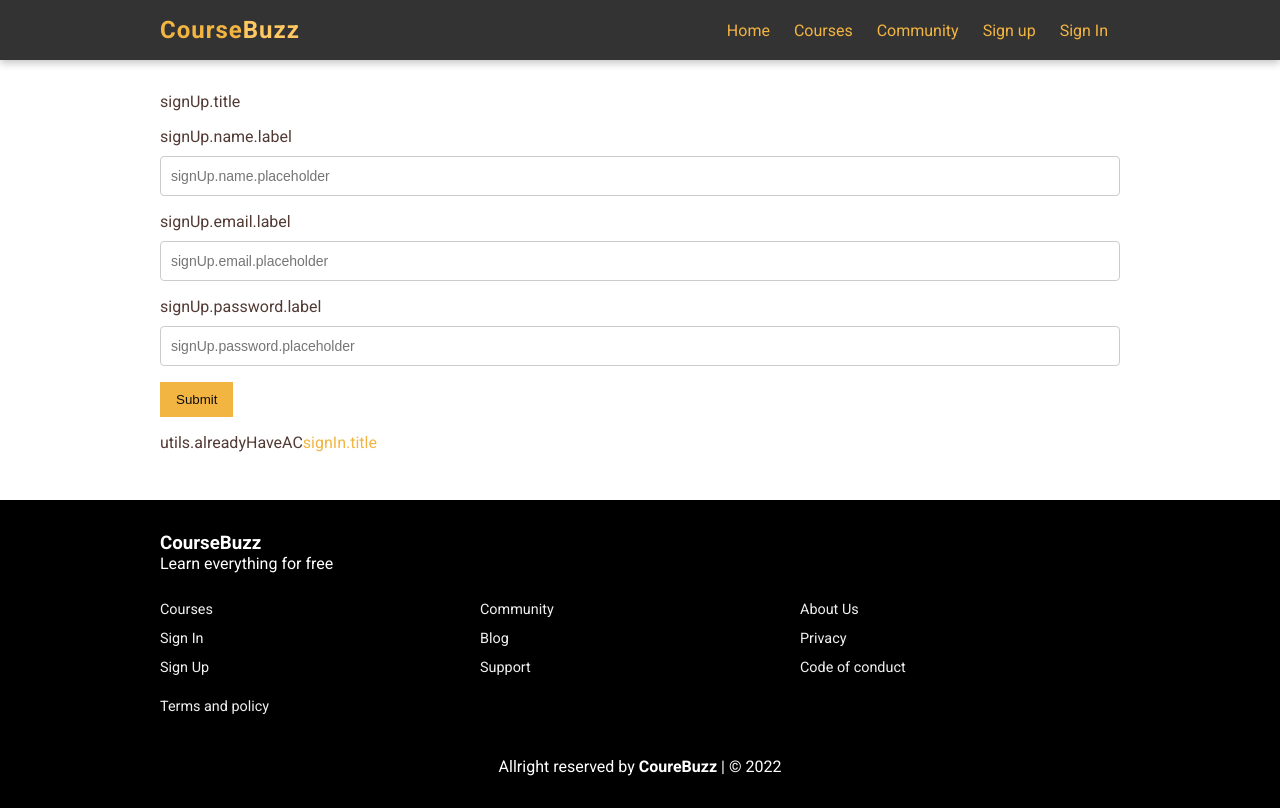
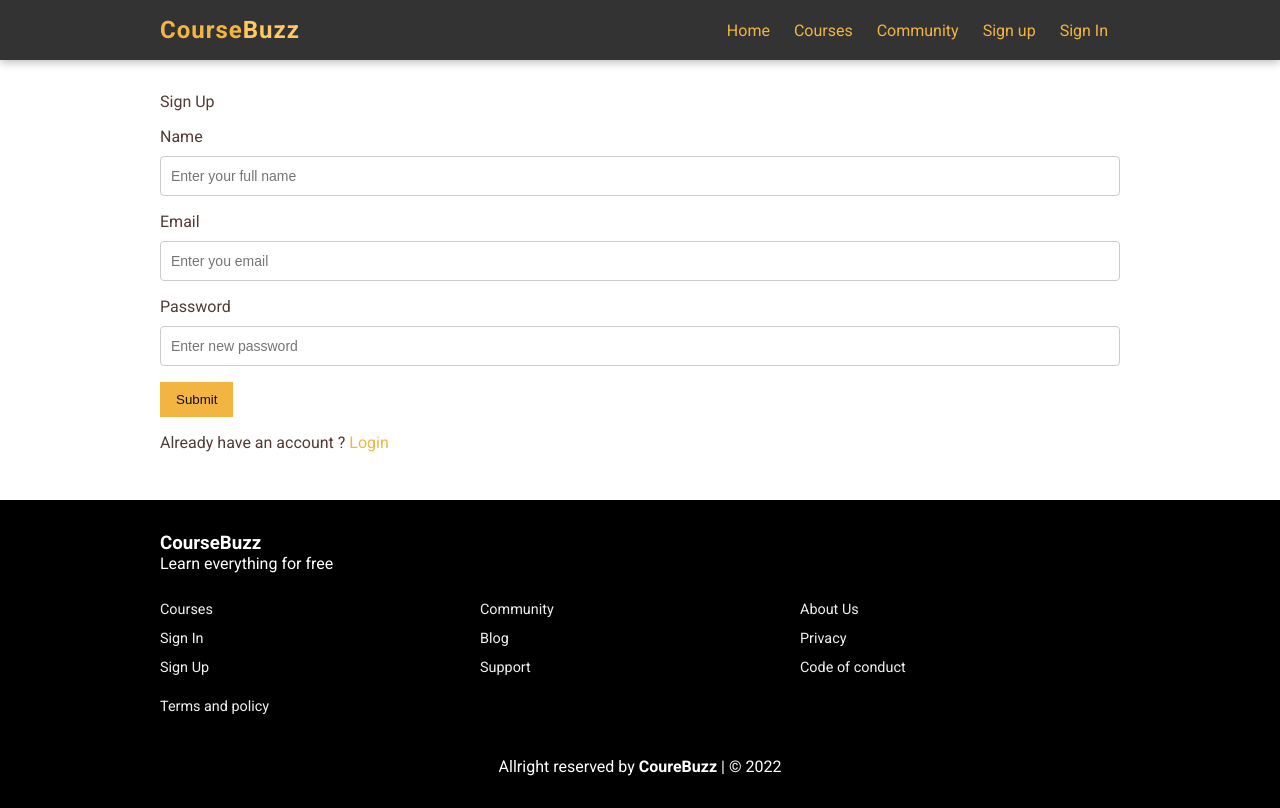
Before and after one commit to MonirSaikat/course-buzz-frontend, a React (Create React App) app: page /sign-up in a window 1280 px wide. Built offline with nearby package versions, Linux system fonts and the light colour scheme.

Commit message:
updated sign up labels

```diff
--- a/src/pages/SignUp.jsx
+++ b/src/pages/SignUp.jsx
@@ -1,6 +1,5 @@
 import React from 'react';
-import { useTranslation } from 'react-i18next';
-import { Link, Navigate, useLocation } from 'react-router-dom';
+import { Link } from 'react-router-dom';
 import { registerUser } from '../adapter/authAdapter';
 import Form from '../components/Form/Form';
 import { useAuth } from '../hooks/auth/useAuth';
@@ -9,8 +8,6 @@ import { useLocalStorage } from '../hooks/useLocalstorage';
 function SignUp() {
   const [token, setToken] = useLocalStorage('token', '');
   const { user, setUser, setFormSubmitting } = useAuth();
-  // const location = useLocation();
-  // const { t } = useTranslation();
 
   const handleSubmit = (data) => {
     registerUser(data)
@@ -27,41 +24,35 @@ function SignUp() {
       });
   };
 
-  // if user is logged in, redirect to home page
-  // const { from } = location.state || { from: { pathname: '/' } };
-  // if (user) {
-  //   return <Navigate to={from} />;
-  // }
-
   const inputs = [
     {
-      label: 'signUp.name.label',
+      label: 'Name',
       type: 'text',
       name: 'name',
-      placeholder: 'signUp.name.placeholder',
+      placeholder: 'Enter your full name',
     },
     {
-      label: 'signUp.email.label',
+      label: 'Email',
       type: 'email',
       name: 'email',
-      placeholder: 'signUp.email.placeholder',
+      placeholder: 'Enter you email',
     },
     {
-      label: 'signUp.password.label',
+      label: 'Password',
       name: 'password',
       type: 'password',
-      placeholder: 'signUp.password.placeholder',
+      placeholder: 'Enter new password',
     },
   ];
 
   return (
     <div className="page">
       <div className="container">
-        <h>{'signUp.title'}</h>
+        <h>Sign Up</h>
         <Form inputs={inputs} handler={handleSubmit} />
         <p className="help-text">
-          {'utils.alreadyHaveAC'}
-          <Link to="/sign-in">{'signIn.title'}</Link>
+          <span>Already have an account ? </span>
+          <Link to="/sign-in">Login</Link>
         </p>
       </div>
     </div>
```
Also changed, not shown: firebase.json (added), 2 other files (tests, documents, lock files or other folders).
